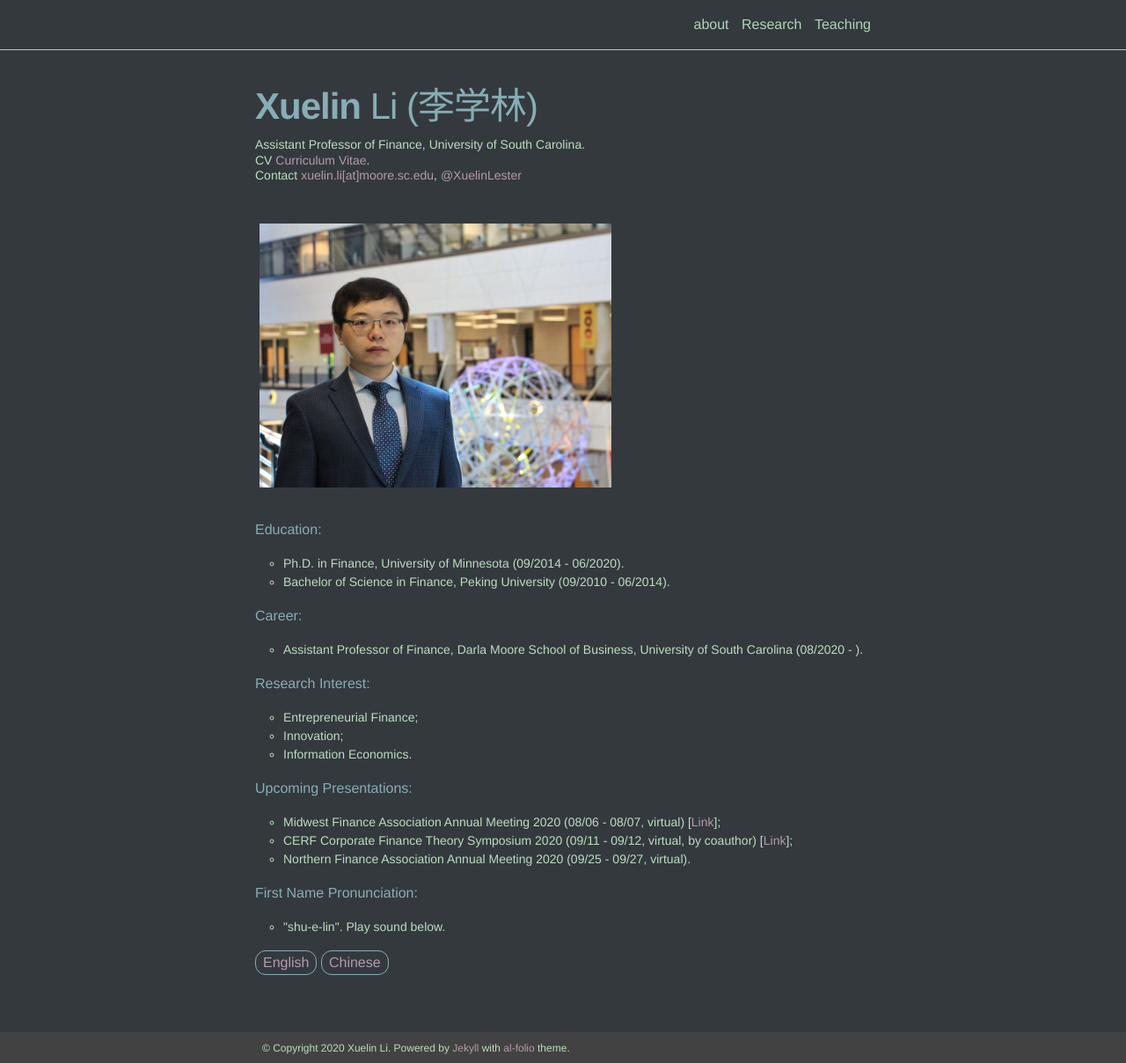
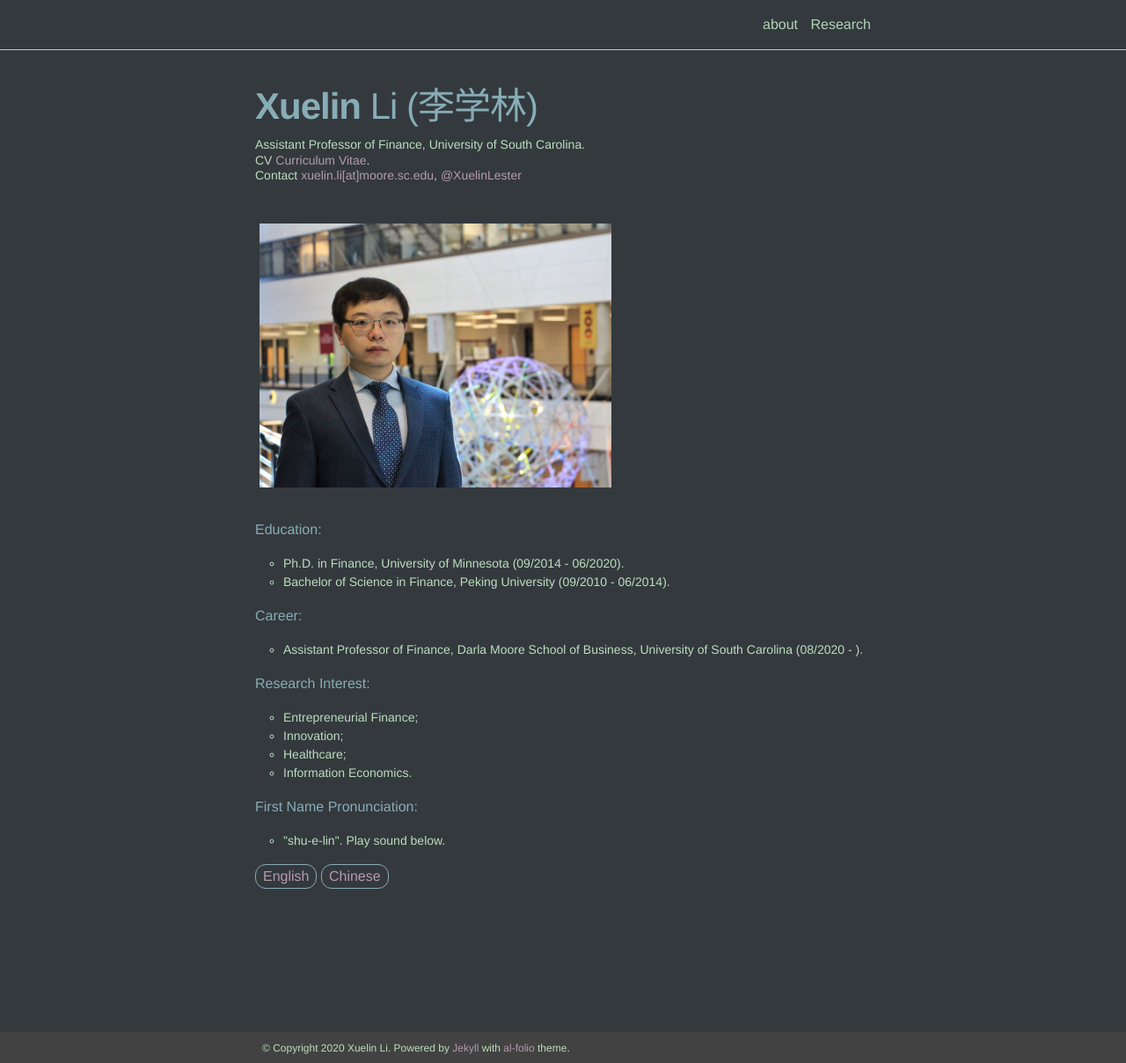
Before and after one commit to meizizhou/homepage, a Jekyll site: the page built from _pages/about.md, in a window 1280 px wide and 1208 px high. Shown: the whole window at 88% size. Built offline with Jekyll 4.4.1, drawn with Linux system fonts in a browser that asks for light colours.

Commit message:
u of sc 2020/08/10

```diff
--- a/_pages/about.md
+++ b/_pages/about.md
@@ -28,14 +28,8 @@ Research Interest:
 <ul>
 <li style="list-style-type:circle;font-size:14px">Entrepreneurial Finance;</li>
 <li style="list-style-type:circle;font-size:14px">Innovation;</li>
+<li style="list-style-type:circle;font-size:14px">Healthcare;</li>
 <li style="list-style-type:circle;font-size:14px">Information Economics.</li>
-</ul>
-
-Upcoming Presentations:
-<ul>
-<li style="list-style-type:circle;font-size:14px">Midwest Finance Association Annual Meeting 2020 (08/06 - 08/07, virtual) [<a href="https://www.openconf.org/MidwestFinance2020/modules/request.php?module=oc_program&action=summary.php&id=404" target="_blank">Link</a>];</li>
-<li style="list-style-type:circle;font-size:14px">CERF Corporate Finance Theory Symposium 2020 (09/11 - 09/12, virtual, by coauthor) [<a href="https://www.cerf.cam.ac.uk/cerf-events/CERF%20Conferences/cambridge-corporate-finance-theory-symposium-2020" target="_blank">Link</a>];</li>
-<li style="list-style-type:circle;font-size:14px">Northern Finance Association Annual Meeting 2020 (09/25 - 09/27, virtual).</li>
 </ul>
 
 First Name Pronunciation:
```
Also changed, not shown: _pages/teach.md (deleted, +0 -10 lines).
